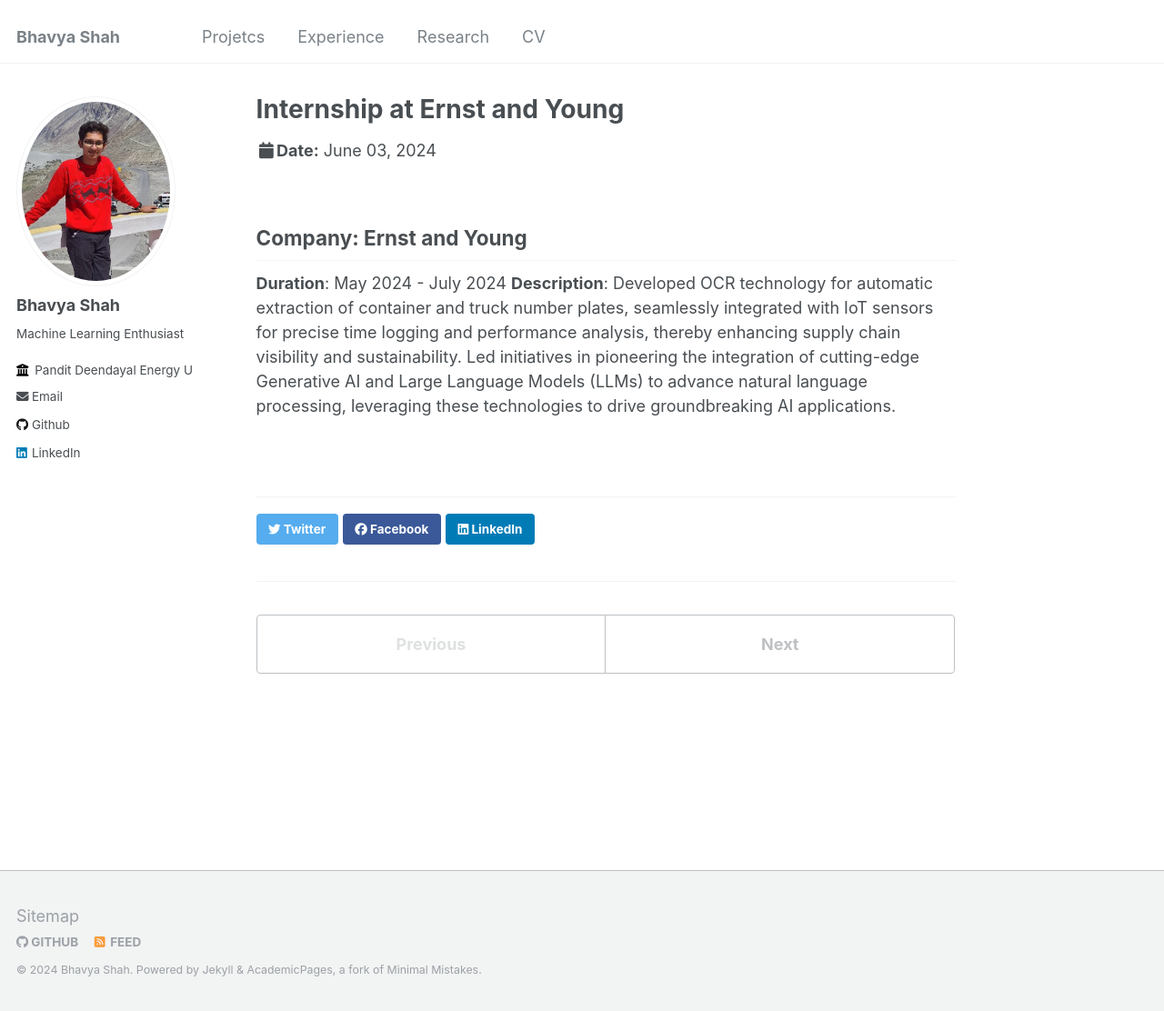
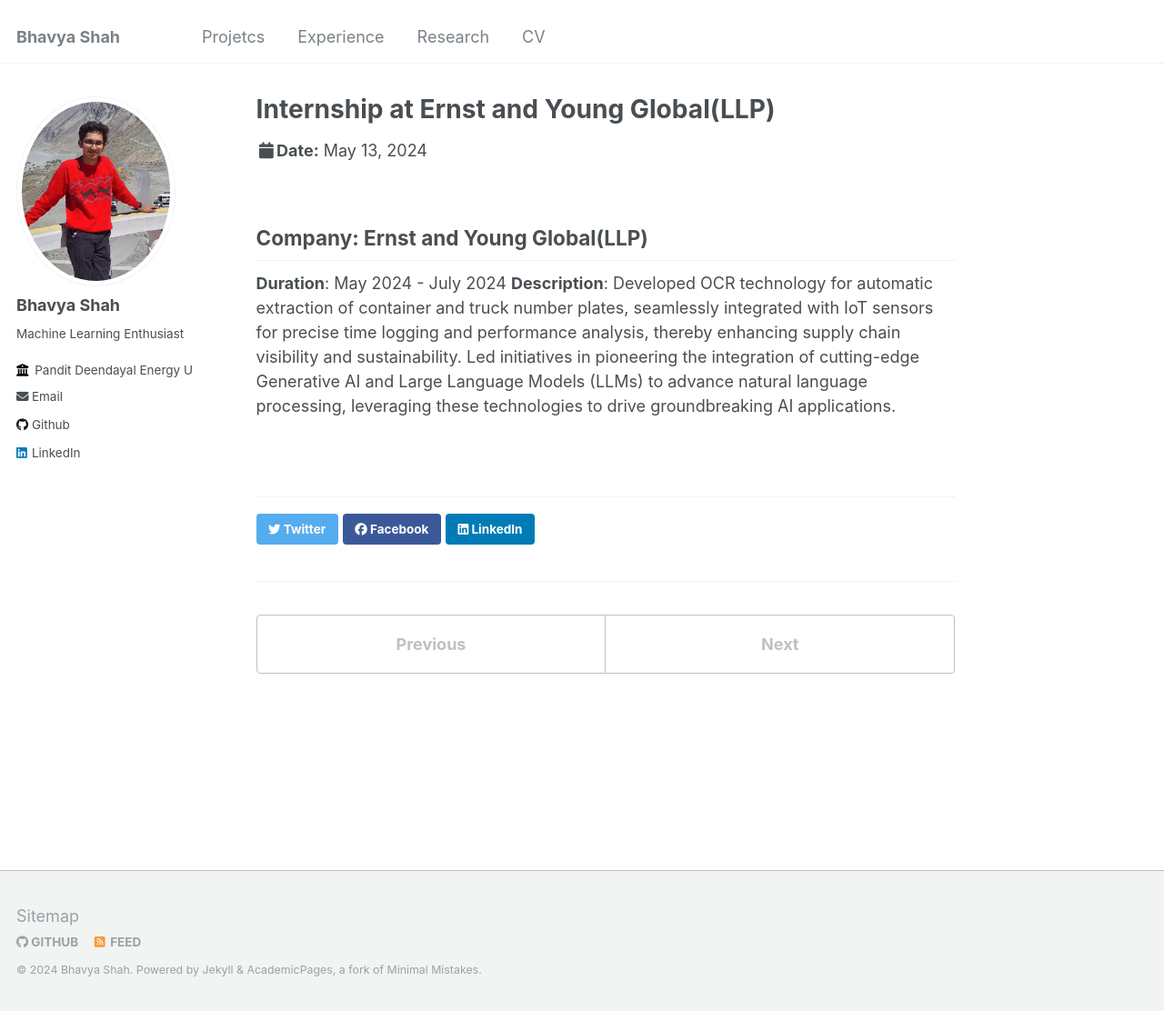
Before and after one commit to B3CODER/B3CODER.github.io, a Jekyll site: the page built from _talks/01-ey-talk.md, in a window 1280 px wide and 1112 px high. Shown: the whole window at 91% size. Built offline with Jekyll 4.4.1, drawn with Linux system fonts in a browser that asks for light colours.

Commit message:
Update 01-ey-talk.md

```diff
--- a/_talks/01-ey-talk.md
+++ b/_talks/01-ey-talk.md
@@ -1,9 +1,10 @@
 ---
-title: "Internship at Ernst and Young"
+title: "Internship at Ernst and Young Global(LLP)"
+date: 2024-05-13
 location: "Remote"
 priority: 1
 ---
 
-## Company: Ernst and Young
+## Company: Ernst and Young Global(LLP)
 **Duration**: May 2024 - July 2024
 **Description**: Developed OCR technology for automatic extraction of container and truck number plates, seamlessly integrated with IoT sensors for precise time logging and performance analysis, thereby enhancing supply chain visibility and sustainability. Led initiatives in pioneering the integration of cutting-edge Generative AI and Large Language Models (LLMs) to advance natural language processing, leveraging these technologies to drive groundbreaking AI applications.
```
